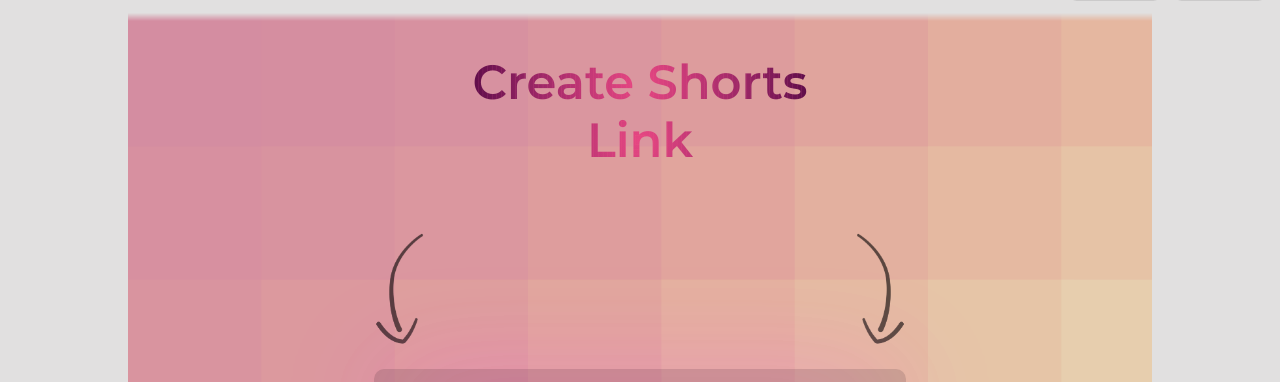
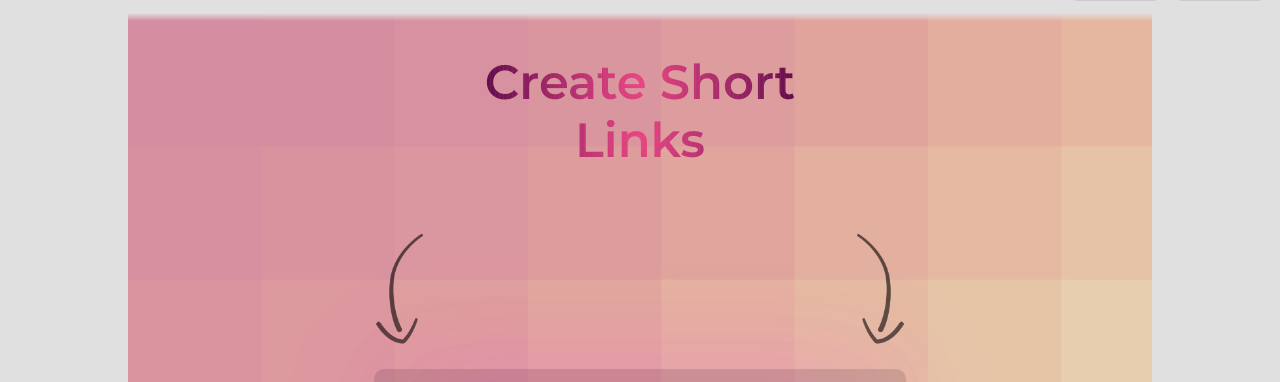
Before and after one commit to MammarDr/URLShortner-PureJS, a plain HTML site: page index.html in a window 1280 px wide. Shown: the part 59-441 px from the top of the page. Drawn offline with Linux system fonts and the light colour scheme.

Commit message:
Update index.html

```diff
--- a/index.html
+++ b/index.html
@@ -66,8 +66,8 @@
     <main>
         <div class="wrapper flex">
             <div class="fade_in">
-                <h1 class="fancy">Create Shorts</h1>
-                <h1 class="fancy">Link</h1>
+                <h1 class="fancy">Create Short</h1>
+                <h1 class="fancy">Links</h1>
             </div>
 
             <div id="form-container">
```
